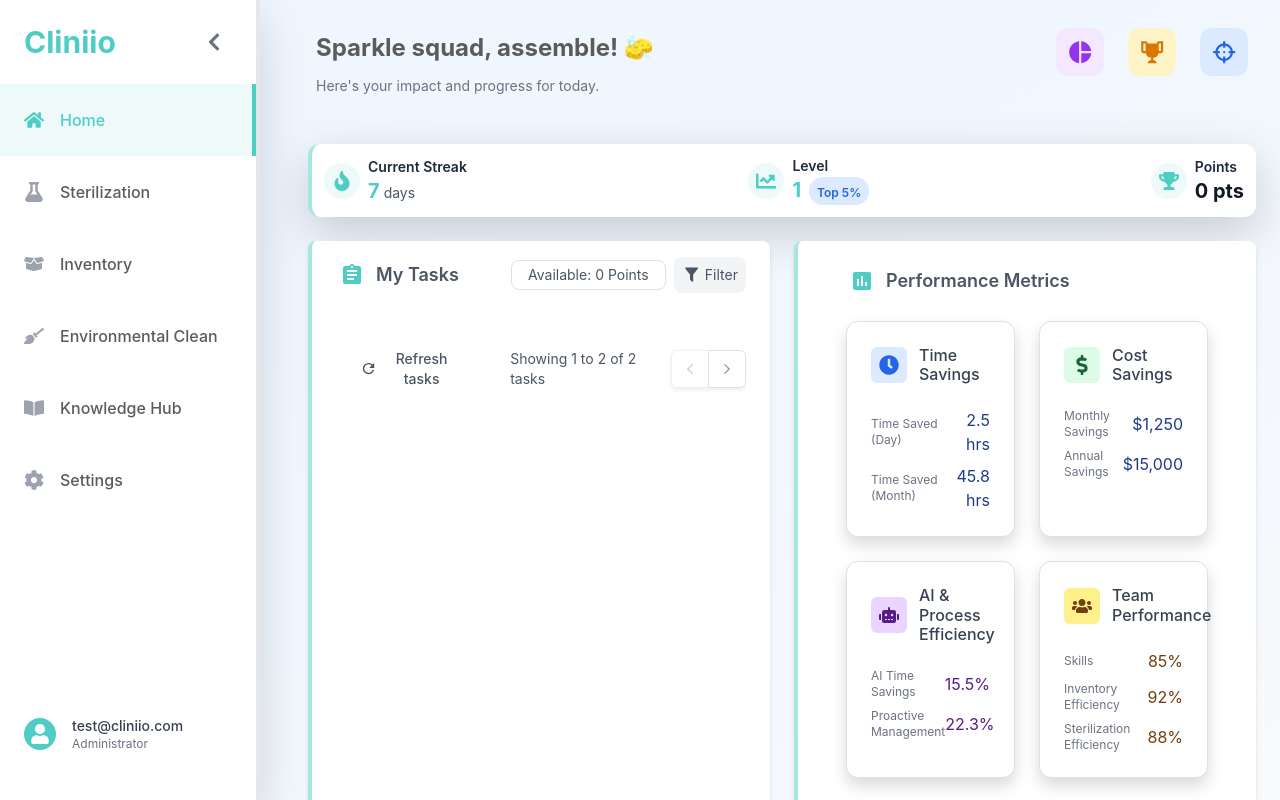
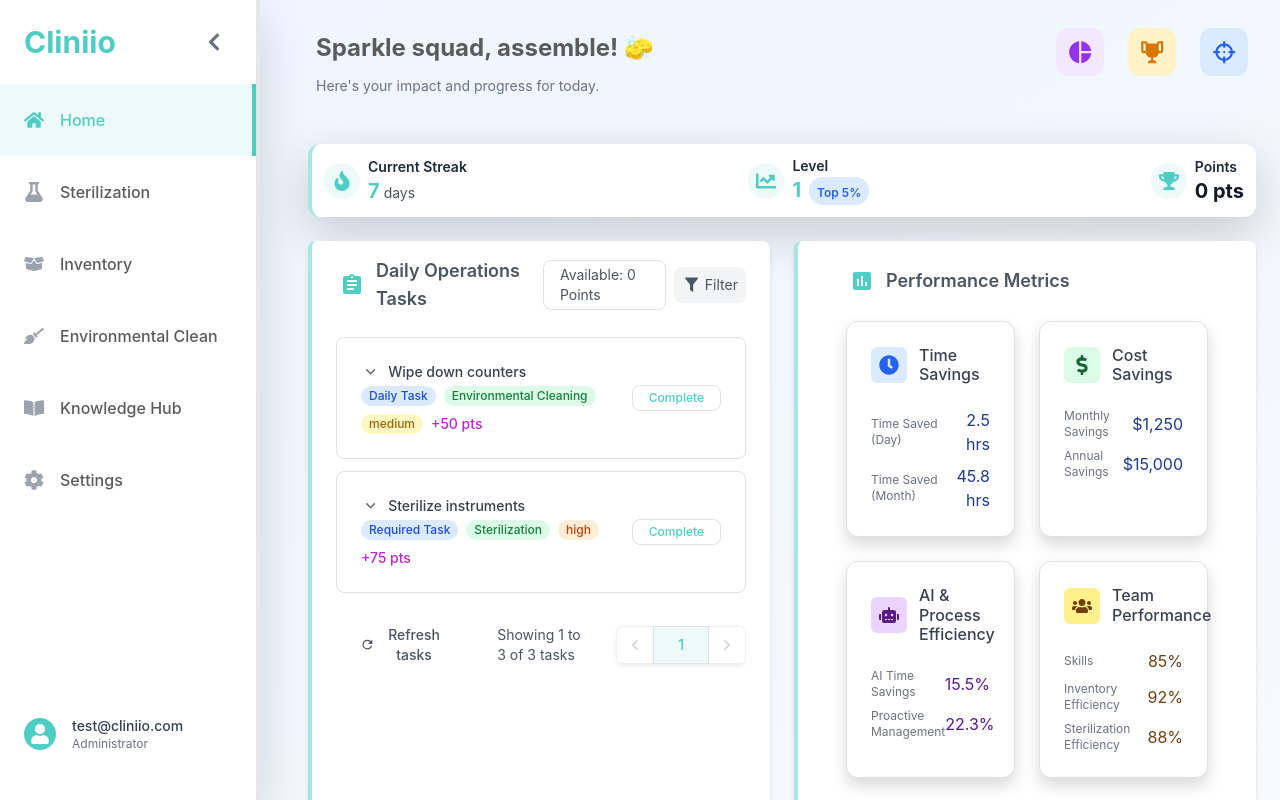
Before and after one commit to kiminator-commits/cliniio2.0, a React (Vite) app: page /home in a window 1280 px wide. Built offline with nearby package versions, Linux system fonts and the light colour scheme.

Commit message:
chore(home): restore mock task data and original section title

```diff
--- a/src/mocks/taskData.ts
+++ b/src/mocks/taskData.ts
@@ -1,12 +1,38 @@
 export const taskData = [
   {
-    id: 'task-1',
-    title: 'Mock task 1',
-    status: 'incomplete',
+    id: 'task-001',
+    title: 'Wipe down counters',
+    status: 'pending',
+    completed: false,
+    type: 'Daily Task',
+    category: 'Environmental Cleaning',
+    priority: 'medium',
+    dueDate: '06/14/2025',
+    points: 50,
+    assignedTo: 'Sarah',
   },
   {
-    id: 'task-2',
-    title: 'Mock task 2',
-    status: 'complete',
+    id: 'task-002',
+    title: 'Sterilize instruments',
+    status: 'pending',
+    completed: false,
+    type: 'Required Task',
+    category: 'Sterilization',
+    priority: 'high',
+    dueDate: '06/14/2025',
+    points: 75,
+    assignedTo: 'James',
+  },
+  {
+    id: 'task-003',
+    title: 'Restock gloves',
+    status: 'completed',
+    completed: true,
+    type: 'Daily Task',
+    category: 'Inventory',
+    priority: 'medium',
+    dueDate: '06/15/2025',
+    points: 30,
+    assignedTo: 'Liam',
   },
 ];
--- a/src/pages/Home/constants/homeConstants.ts
+++ b/src/pages/Home/constants/homeConstants.ts
@@ -1,5 +1,5 @@
 export const HOME_SECTION_TITLES = {
-  TASKS: 'My Tasks',
+  TASKS: 'Daily Operations Tasks',
   STATS: 'Stats Overview',
   CHALLENGES: "Today's Challenge",
   CLEANING: 'Environmental Cleaning',
```
